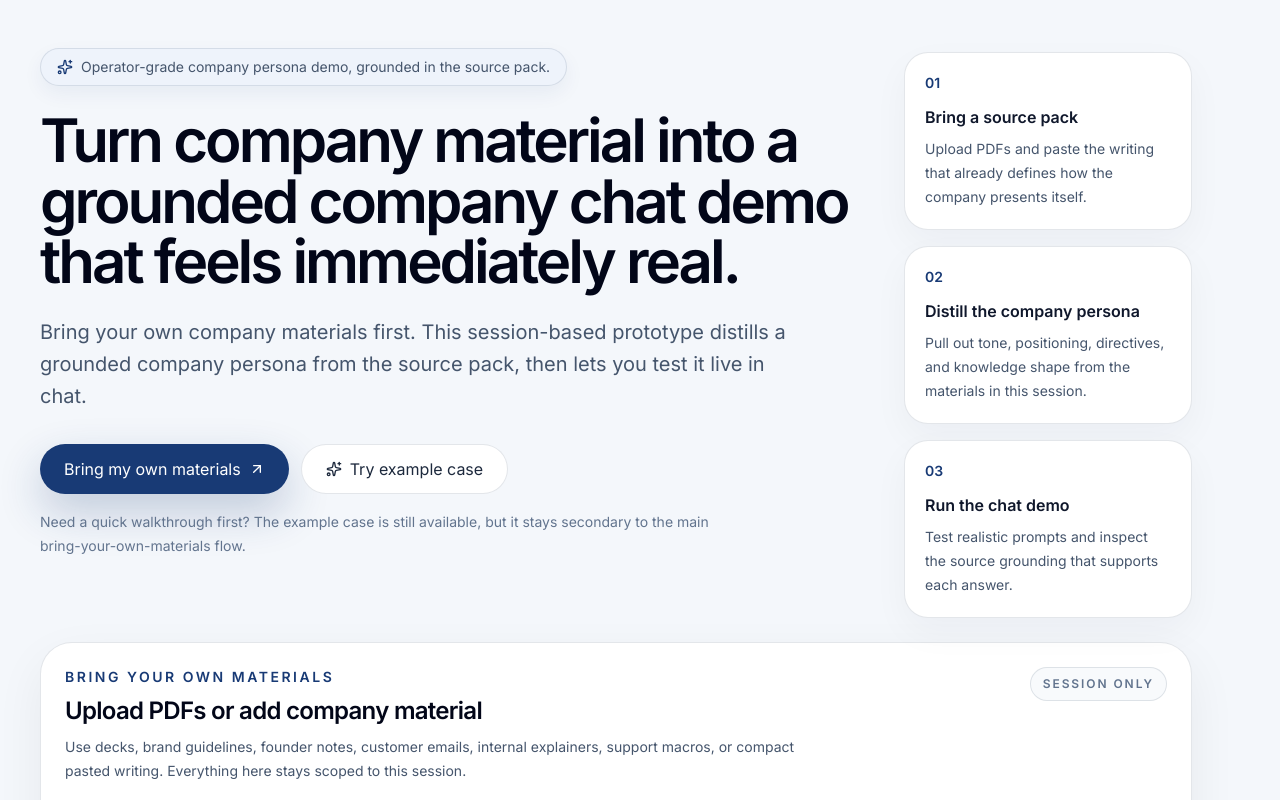
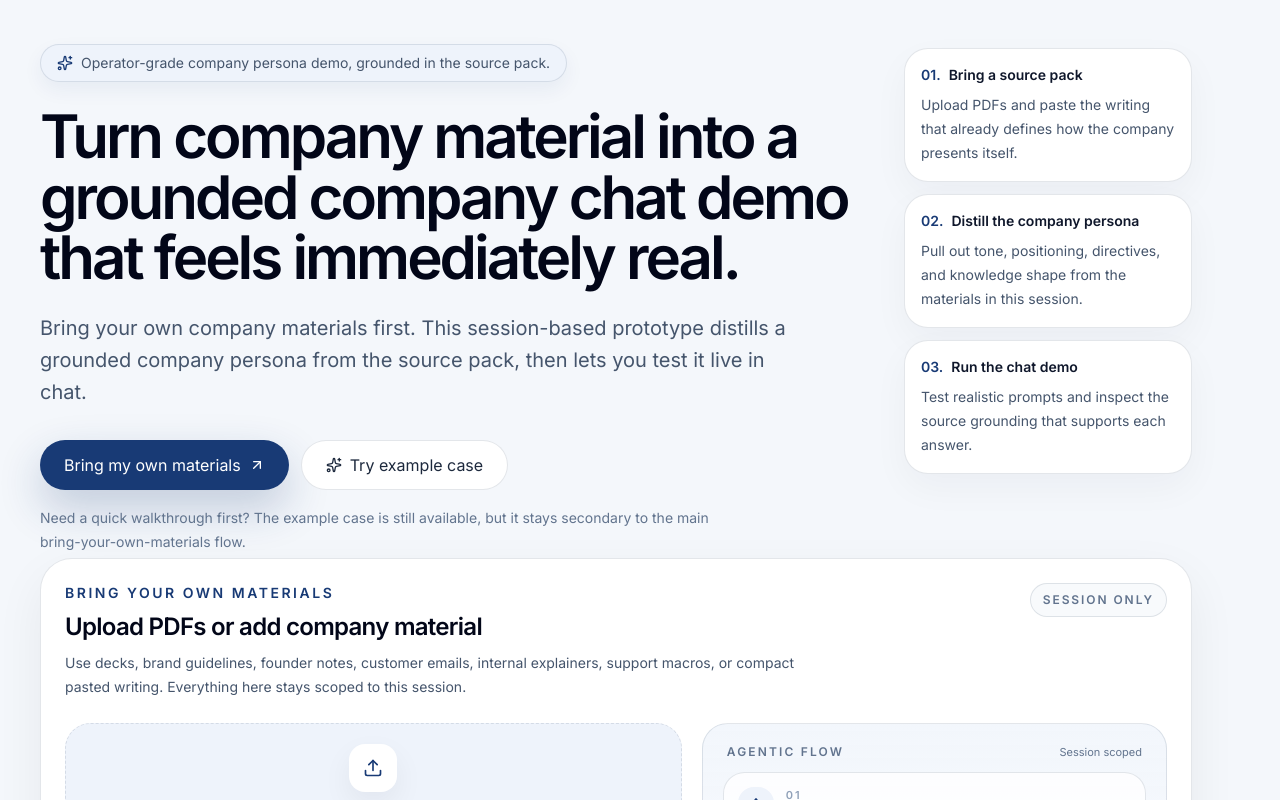
Before and after one commit to SY227/company-persona-studio, a Next.js app: page / in a window 1280 px wide. Shown: the top 800 px of the page. Built offline with nearby package versions, Linux system fonts and the light colour scheme.

Commit message:
Tighten hero step cards

```diff
--- a/src/components/house-voice-app.tsx
+++ b/src/components/house-voice-app.tsx
@@ -340,8 +340,8 @@ export function HouseVoiceApp() {
   return (
     <div className="min-h-screen bg-[var(--background)] text-slate-950">
       <div className="mx-auto max-w-7xl px-6 pb-20 pt-6 sm:px-8 lg:px-10">
-        <section className="py-4">
-          <div className="grid max-w-6xl gap-8 py-2 lg:grid-cols-[minmax(0,1fr)_18rem] lg:items-start lg:gap-10">
+        <section className="pb-1 pt-4">
+          <div className="grid max-w-6xl gap-8 py-1 lg:grid-cols-[minmax(0,1fr)_18rem] lg:items-start lg:gap-10">
             <div>
               <div className="mb-6 inline-flex items-center gap-2 rounded-full border border-[var(--border)] bg-[var(--surface-muted)] px-4 py-2 text-sm text-slate-600 shadow-[0_8px_20px_rgba(24,58,117,0.06)]">
                 <Sparkles className="h-4 w-4 text-[var(--blue-strong)]" />
@@ -381,16 +381,16 @@ export function HouseVoiceApp() {
               </p>
             </div>
 
-            <div className="space-y-4 lg:pt-1">
+            <div className="space-y-3 lg:pt-1">
               {HERO_POINTS.map((point) => (
                 <div
                   key={point.step}
-                  className="rounded-3xl border border-[var(--border)] bg-white p-5 shadow-[0_14px_36px_rgba(15,23,42,0.04)]"
+                  className="rounded-3xl border border-[var(--border)] bg-white p-4 shadow-[0_14px_36px_rgba(15,23,42,0.04)]"
                 >
-                  <div className="mb-3 text-sm font-semibold text-[var(--blue-strong)]">
-                    {point.step}
+                  <div className="flex items-center gap-2 text-sm font-semibold text-slate-900">
+                    <span className="text-[var(--blue-strong)]">{point.step}.</span>
+                    <span>{point.title}</span>
                   </div>
-                  <div className="text-base font-semibold text-slate-900">{point.title}</div>
                   <p className="mt-2 text-sm leading-6 text-slate-600">{point.copy}</p>
                 </div>
               ))}
@@ -398,7 +398,7 @@ export function HouseVoiceApp() {
           </div>
         </section>
 
-        <section id="studio" className="mt-0 max-w-6xl space-y-6">
+        <section id="studio" className="-mt-1 max-w-6xl space-y-6">
           <div className="rounded-[2rem] border border-[var(--border)] bg-white p-6 shadow-[0_18px_50px_rgba(15,23,42,0.06)]">
             <div className="flex flex-col gap-4 sm:flex-row sm:items-start sm:justify-between">
               <div>
```
